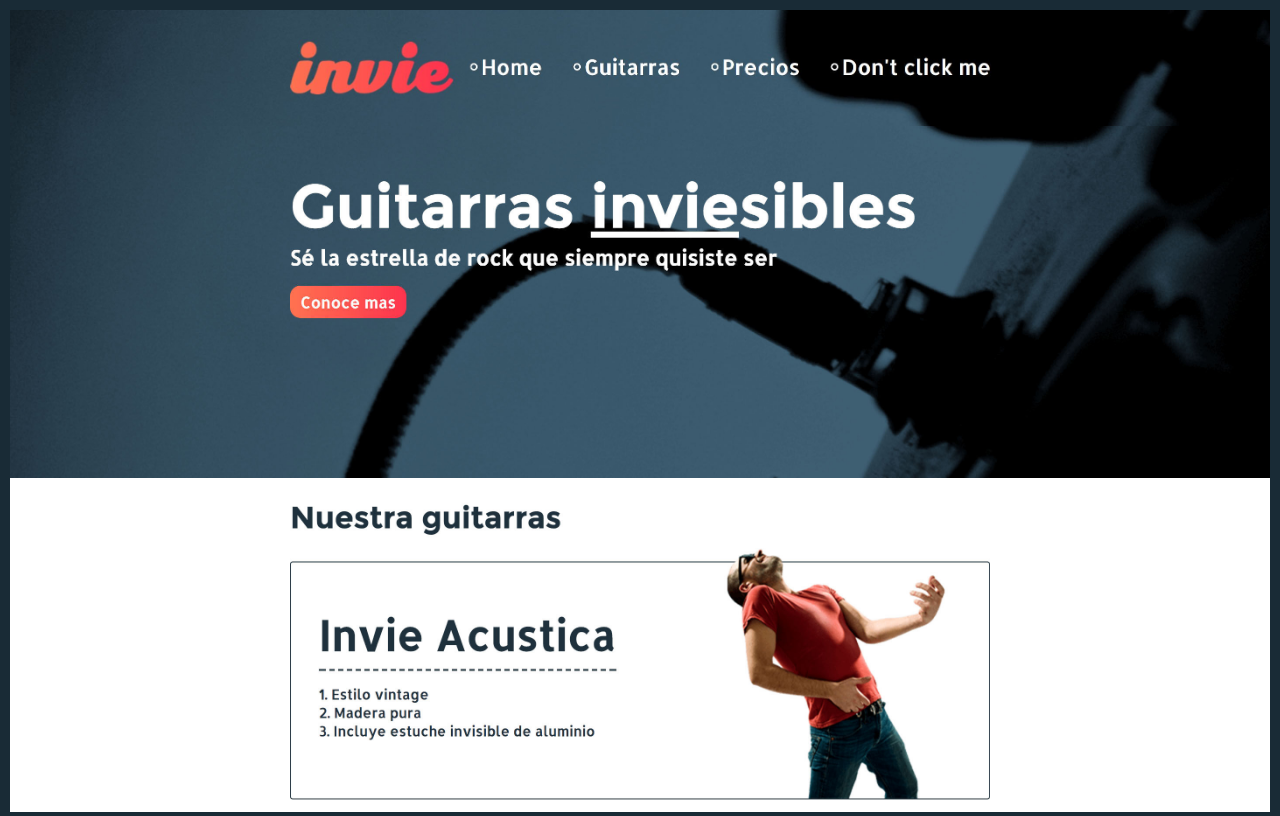
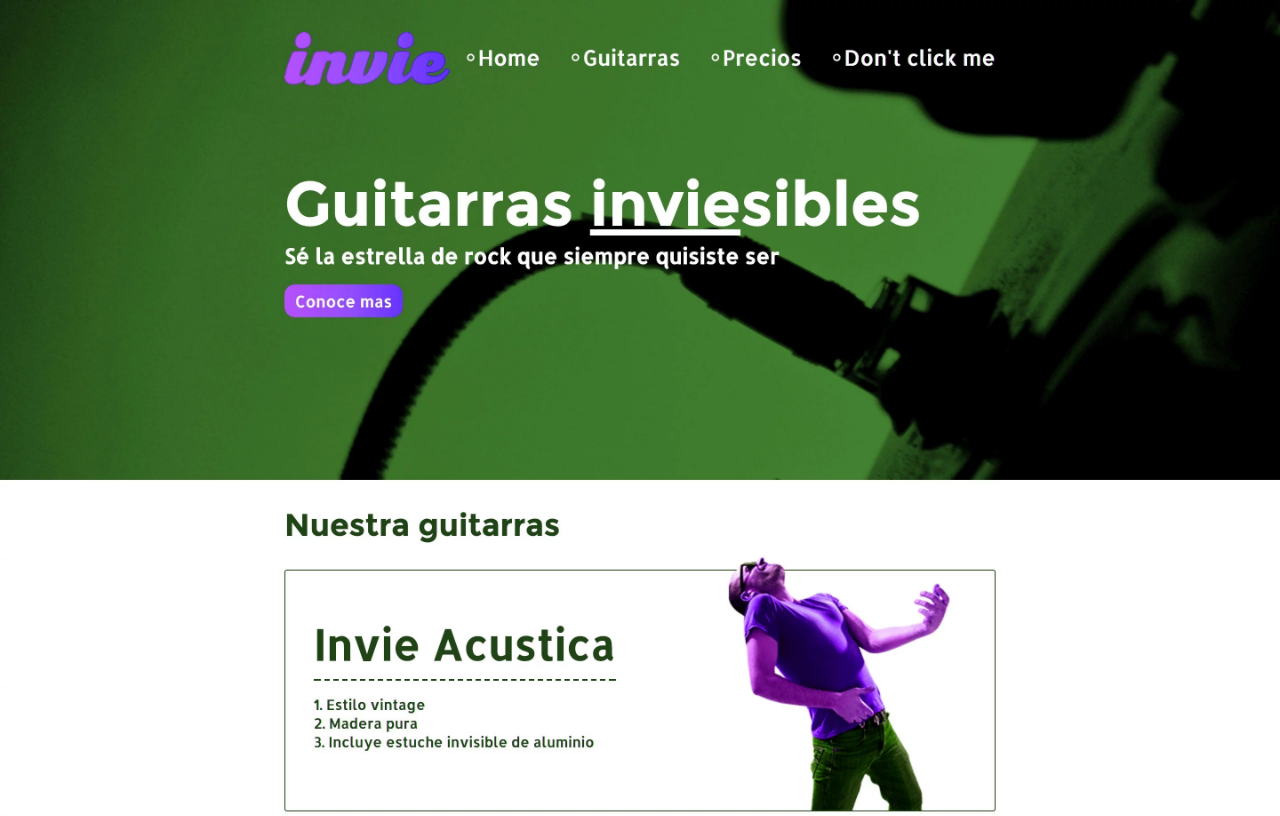
Before and after one commit to matei84/invie-git_hub, a plain HTML site: page index.html in a window 1280 px wide. Shown: the top 816 px of the page. Drawn offline with Linux system fonts and the light colour scheme.

Commit message:
nueva_version de invie - verde

```diff
--- a/index.html
+++ b/index.html
@@ -4,18 +4,14 @@
     <style media="screen">
       body{
         margin: 0;
-        border: 10px solid #192b36;
       }
       img {
         max-width: 100%;
         vertical-align: top;
       }
-      </style>
+    </style>
   </head>
   <body>
-    <img src="header.jpg" alt="">
-    <img src="hero.jpg" alt="">
-    <img src="acustica.jpg" alt="">
-
+    <img src="nueva_version.jpg" alt="">
   </body>
 </html>
```
Also changed, not shown: nueva_version.jpg (added).
